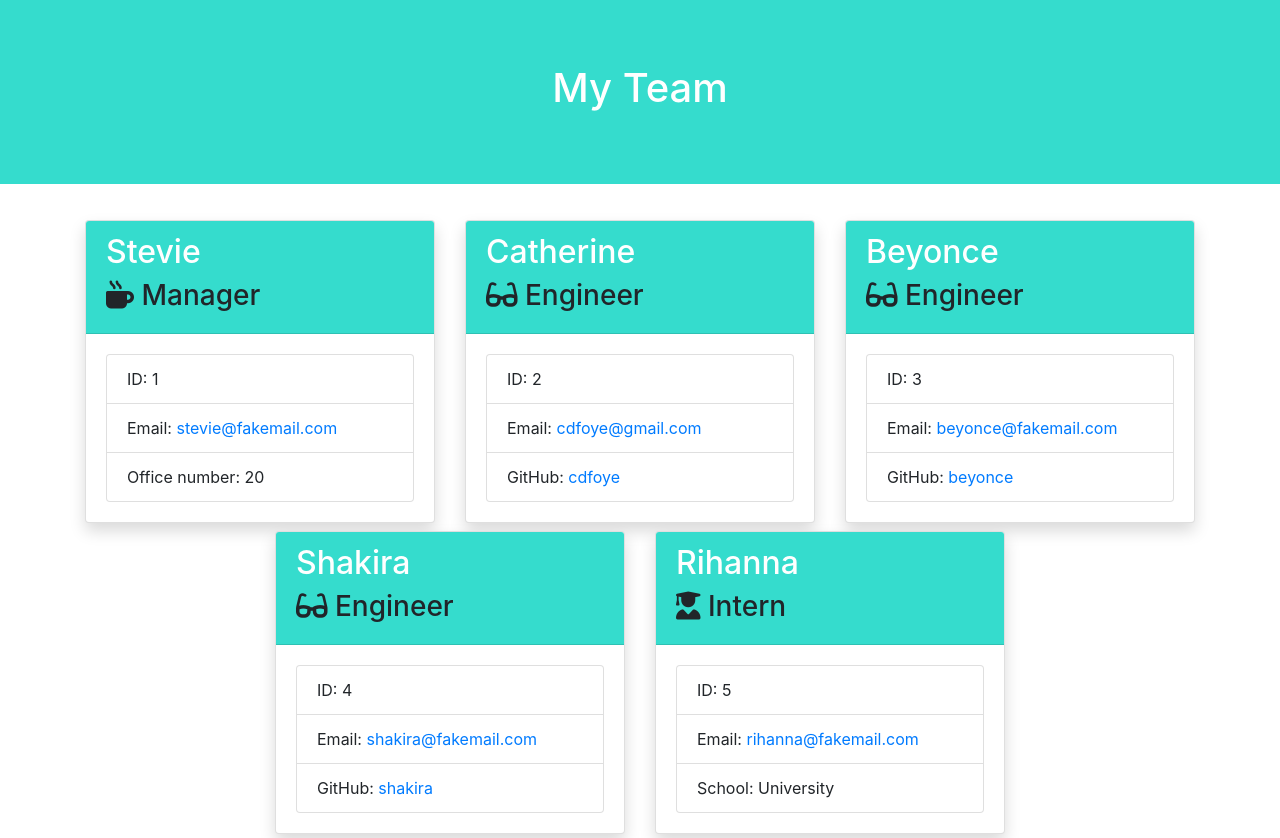
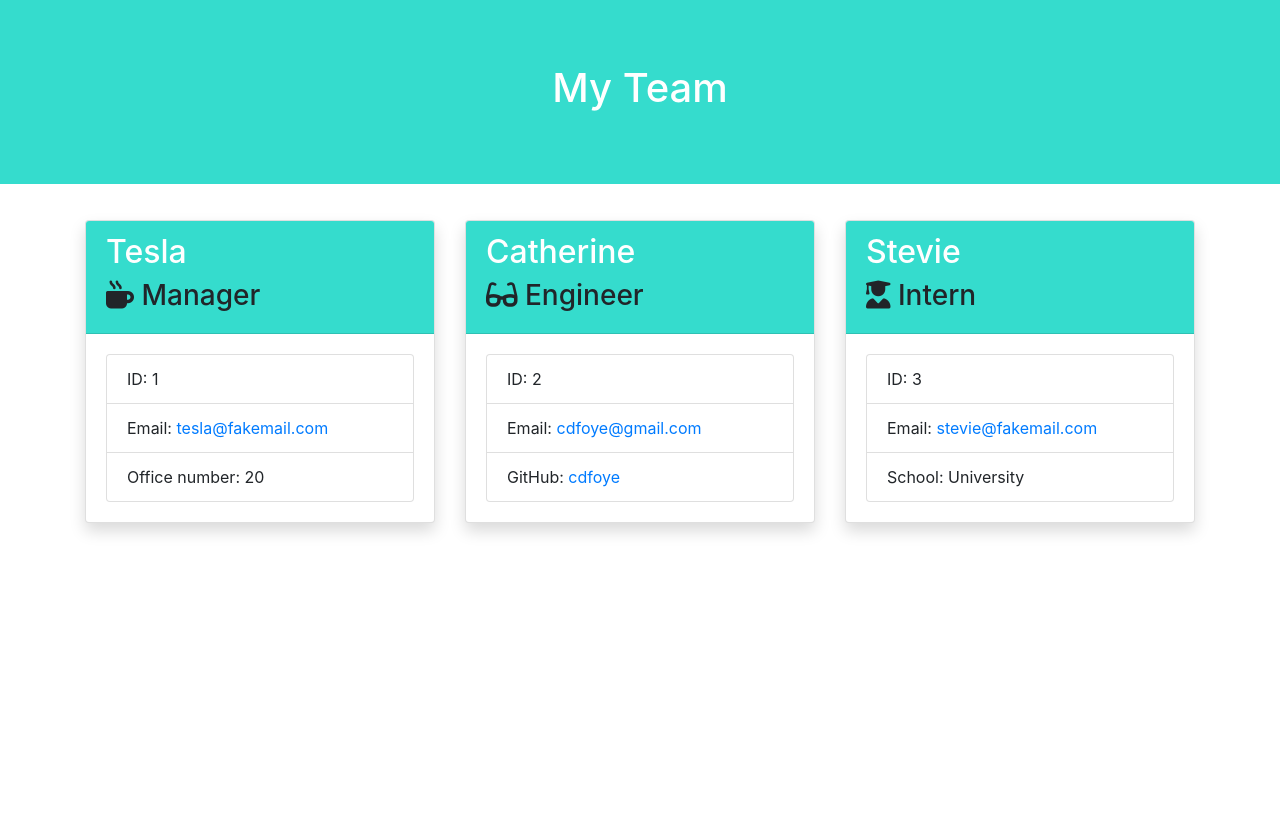
Before and after one commit to cdfoye/Team-Profile-Generator, a website: page dist/newTeam.html in a window 1280 px wide. After the commit the page ends 800 px from the top, so only its background shows below. Drawn offline with nearby package versions, Linux system fonts and the light colour scheme.

Commit message:
updated sample html file and gif walkthrough to be the same file

```diff
--- a/dist/newTeam.html
+++ b/dist/newTeam.html
@@ -24,13 +24,13 @@
                 <div class="col my-1">
     <div class="card shadow bg-body rounded">
         <div class="card-header" style="background-color: #35dccd;">
-            <h2 style="color: white;">Stevie</h2>
+            <h2 style="color: white;">Tesla</h2>
             <h3><i class="fa-solid fa-mug-hot"></i> Manager</h3>
         </div>
         <div class="card-body">
             <ul class="list-group">
                 <li class="list-group-item">ID: 1</li>
-                <li class="list-group-item">Email: <a href="mailto:stevie@fakemail.com">stevie@fakemail.com</a></li>
+                <li class="list-group-item">Email: <a href="mailto:tesla@fakemail.com">tesla@fakemail.com</a></li>
                 <li class="list-group-item">Office number: 20</li>
             </ul>
         </div>
@@ -52,41 +52,13 @@
 </div><div class="col my-1">
     <div class="card shadow bg-body rounded">
         <div class="card-header" style="background-color: #35dccd;">
-            <h2 style="color: white;">Beyonce</h2>
-            <h3><i class="fa-solid fa-glasses"></i> Engineer</h3>
+            <h2 style="color: white;">Stevie</h2>
+            <h3><i class="fa-solid fa-user-graduate"></i> Intern</h3>
         </div>
         <div class="card-body">
             <ul class="list-group">
                 <li class="list-group-item">ID: 3</li>
-                <li class="list-group-item">Email: <a href="mailto:beyonce@fakemail.com">beyonce@fakemail.com</a></li>
-                <li class="list-group-item">GitHub: <a href="https://github.com/beyonce" target="_blank" rel="noopener noreferrer">beyonce</a></li>
-            </ul>
-        </div>
-    </div>
-</div><div class="col my-1">
-    <div class="card shadow bg-body rounded">
-        <div class="card-header" style="background-color: #35dccd;">
-            <h2 style="color: white;">Shakira</h2>
-            <h3><i class="fa-solid fa-glasses"></i> Engineer</h3>
-        </div>
-        <div class="card-body">
-            <ul class="list-group">
-                <li class="list-group-item">ID: 4</li>
-                <li class="list-group-item">Email: <a href="mailto:shakira@fakemail.com">shakira@fakemail.com</a></li>
-                <li class="list-group-item">GitHub: <a href="https://github.com/shakira" target="_blank" rel="noopener noreferrer">shakira</a></li>
-            </ul>
-        </div>
-    </div>
-</div><div class="col my-1">
-    <div class="card shadow bg-body rounded">
-        <div class="card-header" style="background-color: #35dccd;">
-            <h2 style="color: white;">Rihanna</h2>
-            <h3><i class="fa-solid fa-user-graduate"></i> Intern</h3>
-        </div>
-        <div class="card-body">
-            <ul class="list-group">
-                <li class="list-group-item">ID: 5</li>
-                <li class="list-group-item">Email: <a href="mailto:rihanna@fakemail.com">rihanna@fakemail.com</a></li>
+                <li class="list-group-item">Email: <a href="mailto:stevie@fakemail.com">stevie@fakemail.com</a></li>
                 <li class="list-group-item">School: University</li>
             </ul>
         </div>
```
Also changed, not shown: 1 other file.
